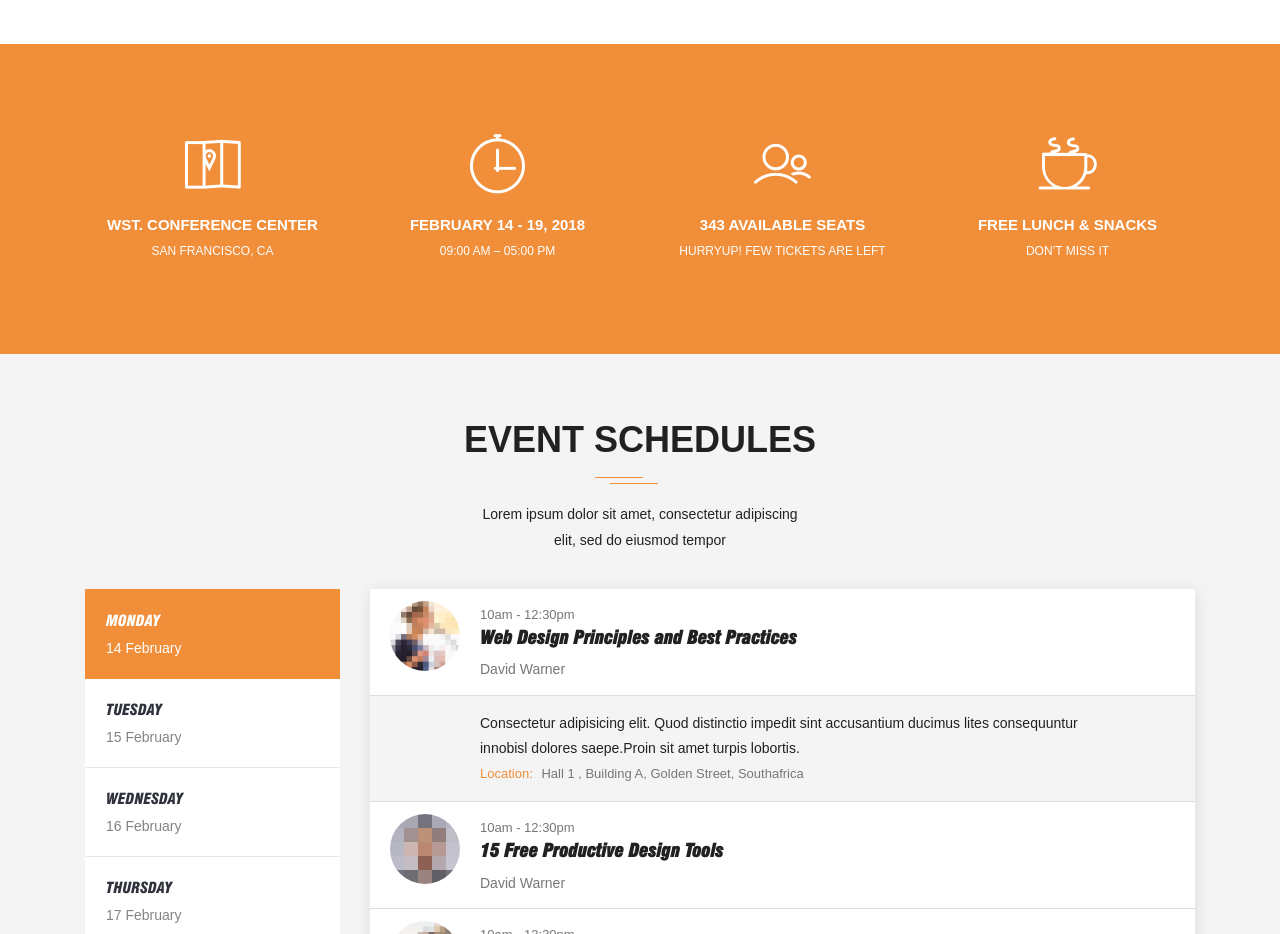
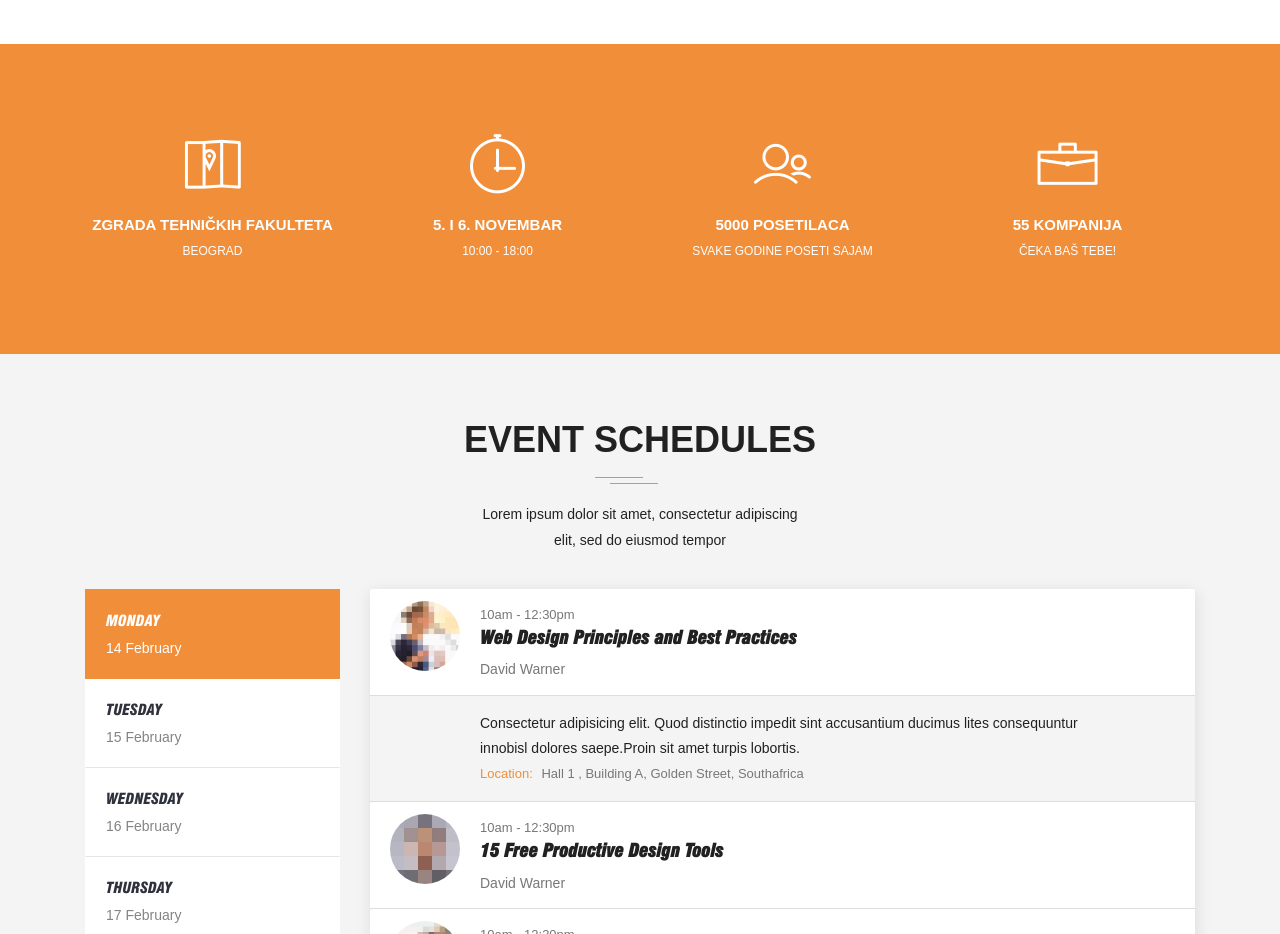
Before and after one commit to templeofthought/jobfair18, a website: page index.html in a window 1280 px wide. Shown: the part 3220-4154 px from the top of the page. Drawn offline with Linux system fonts and the light colour scheme; some packages are replaced by stand-ins of ours; files whose address does not match are found by name.

Commit message:
Updated Counter Area

```diff
--- a/index.html
+++ b/index.html
@@ -416,32 +416,32 @@
           <div class="col-md-6 col-lg-3 col-xs-12 work-counter-widget text-center">
             <div class="counter wow fadeInRight" data-wow-delay="0.3s">
               <div class="icon"><i class="lni-map"></i></div>
-              <p>Wst. Conference Center</p>
-              <span>San Francisco, CA</span>
+              <p>Zgrada tehničkih fakulteta</p>
+              <span>Beograd</span>
             </div>
           </div>
           <!-- Counter Item -->
           <div class="col-md-6 col-lg-3 col-xs-12 work-counter-widget text-center">
             <div class="counter wow fadeInRight" data-wow-delay="0.6s">
               <div class="icon"><i class="lni-timer"></i></div>
-              <p>February 14 - 19, 2018</p>
-              <span>09:00 AM – 05:00 PM</span>
+              <p>5. i 6. novembar</p>
+              <span>10:00 - 18:00</span>
             </div>
           </div>
           <!-- Counter Item -->
           <div class="col-md-6 col-lg-3 col-xs-12 work-counter-widget text-center">
             <div class="counter wow fadeInRight" data-wow-delay="0.9s">
               <div class="icon"><i class="lni-users"></i></div>
-              <p>343 Available Seats</p>
-              <span>Hurryup! few tickets are left</span>
+              <p>5000 posetilaca</p>
+              <span>Svake godine poseti sajam</span>
             </div>
           </div>
           <!-- Counter Item -->
           <div class="col-md-6 col-lg-3 col-xs-12 work-counter-widget text-center">
             <div class="counter wow fadeInRight" data-wow-delay="1.2s">
-              <div class="icon"><i class="lni-coffee-cup"></i></div>
-              <p>Free Lunch & Snacks</p>
-              <span>Don’t miss it</span>
+              <div class="icon"><i class="lni-briefcase"></i></div>
+              <p>55 kompanija</p>
+              <span>Čeka baš tebe!</span>
             </div>
           </div>
         </div>
```
